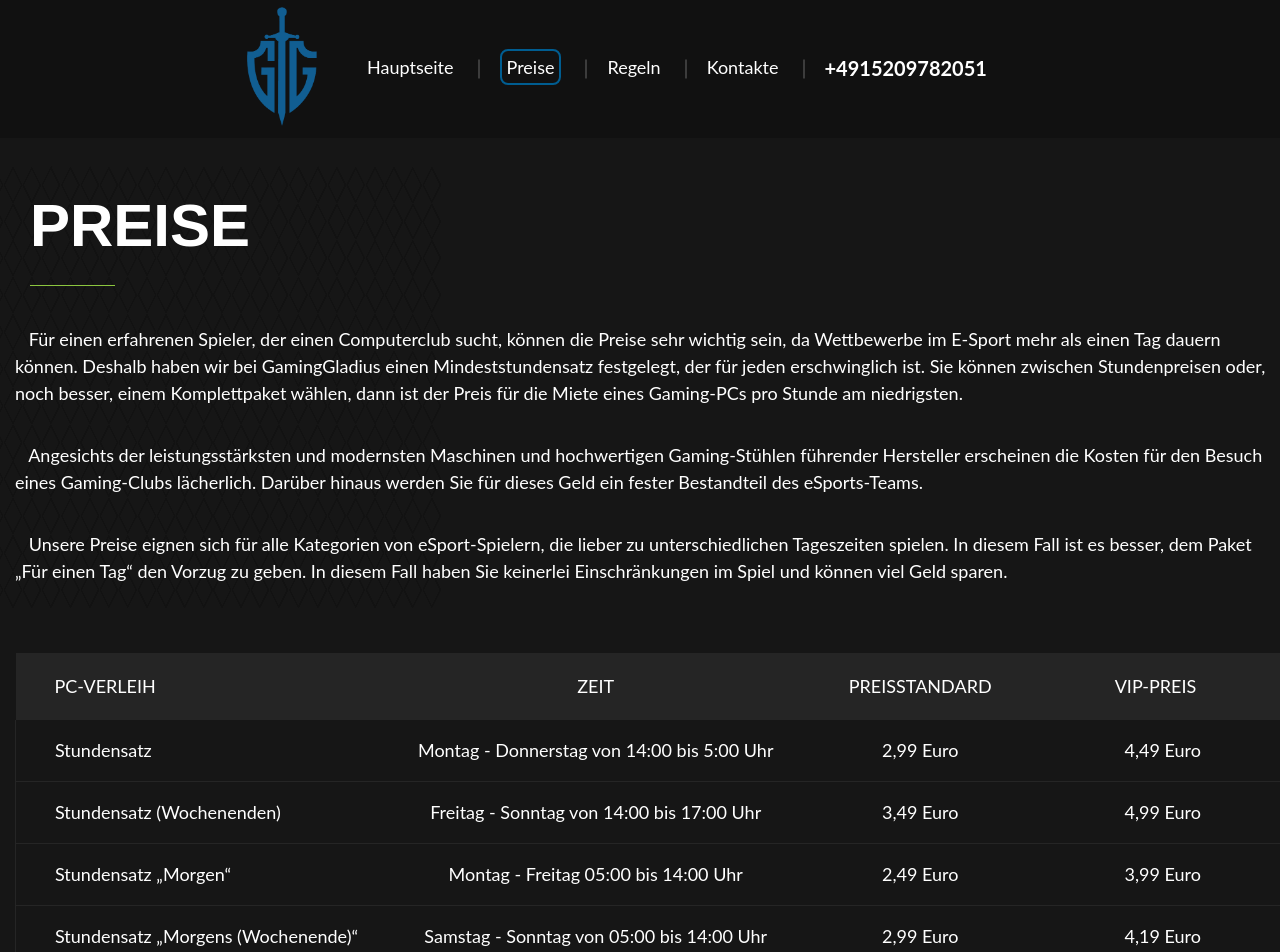
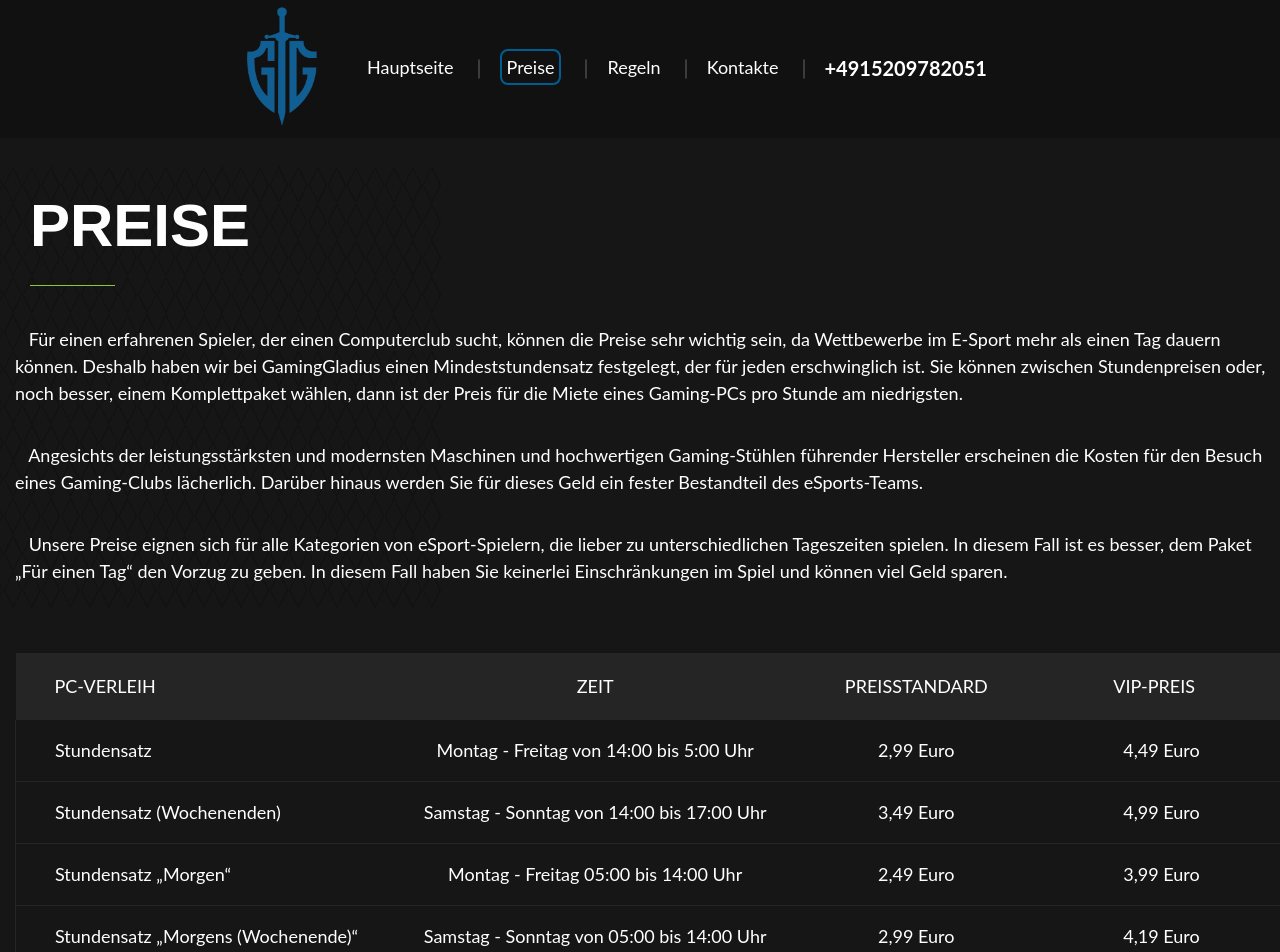
Before and after one commit to Marchuar/Computer-Club, a React (Vite) app in the folder client/: page /prices in a window 1280 px wide. Shown: the top 952 px of the page. Built offline with nearby package versions, Linux system fonts and the light colour scheme; a web font is replaced by a local one.

Commit message:
change wochentage

```diff
--- a/client/src/components/Home/Main/sections/PriceSection.jsx
+++ b/client/src/components/Home/Main/sections/PriceSection.jsx
@@ -75,7 +75,7 @@ function Price() {
 							</div>
 
 							<div className={classes.price__table_descr}>
-								<span>Rabatte und Boni</span>
+								<span>Rabatte</span>
 								<b>für Stammkunden</b>
 							</div>
 						</div>
--- a/client/src/components/Prices/Main/Main.jsx
+++ b/client/src/components/Prices/Main/Main.jsx
@@ -60,7 +60,7 @@ function Main({ scroll }) {
 												<span>Stundensatz</span>
 											</td>
 											<td>
-												<span>Montag - Donnerstag von 14:00 bis 5:00 Uhr</span>
+												<span>Montag - Freitag von 14:00 bis 5:00 Uhr</span>
 											</td>
 											<td>
 												<span>2,99 Euro</span>
@@ -75,7 +75,7 @@ function Main({ scroll }) {
 												<span>Stundensatz (Wochenenden)</span>
 											</td>
 											<td>
-												<span>Freitag - Sonntag von 14:00 bis 17:00 Uhr</span>
+												<span>Samstag - Sonntag von 14:00 bis 17:00 Uhr</span>
 											</td>
 
 											<td>
```
